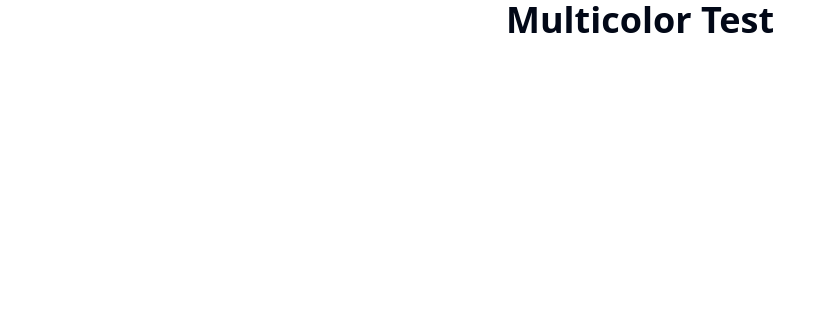
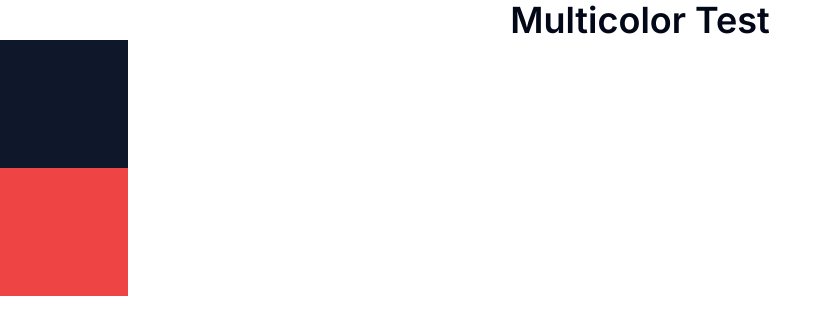
Before and after one commit to pally0091/multiple-theme, a Next.js app: page / in a window 1280 px wide. Shown: the top 334 px of the page, without its empty margins (0-836 px from the left). Built offline with nearby package versions, Linux system fonts and the light colour scheme.

Commit message:
Update homepage with divs of primary and destructive background colors

```diff
--- a/src/app/layout.tsx
+++ b/src/app/layout.tsx
@@ -17,7 +17,7 @@ export default function RootLayout({
 }>) {
   return (
     <html lang="en">
-      <body className="">
+      <body className={inter.className}>
         <main>
           <ThemeProvider>{children}</ThemeProvider>
         </main>
--- a/src/app/page.tsx
+++ b/src/app/page.tsx
@@ -4,6 +4,8 @@ export default function Home() {
   return (
     <div>
       <h1 className="text-4xl font-semibold">Multicolor Test</h1>
+      <div className="w-32 h-32 bg-primary"></div>
+      <div className="w-32 h-32 bg-destructive"></div>
     </div>
   );
 }
```
